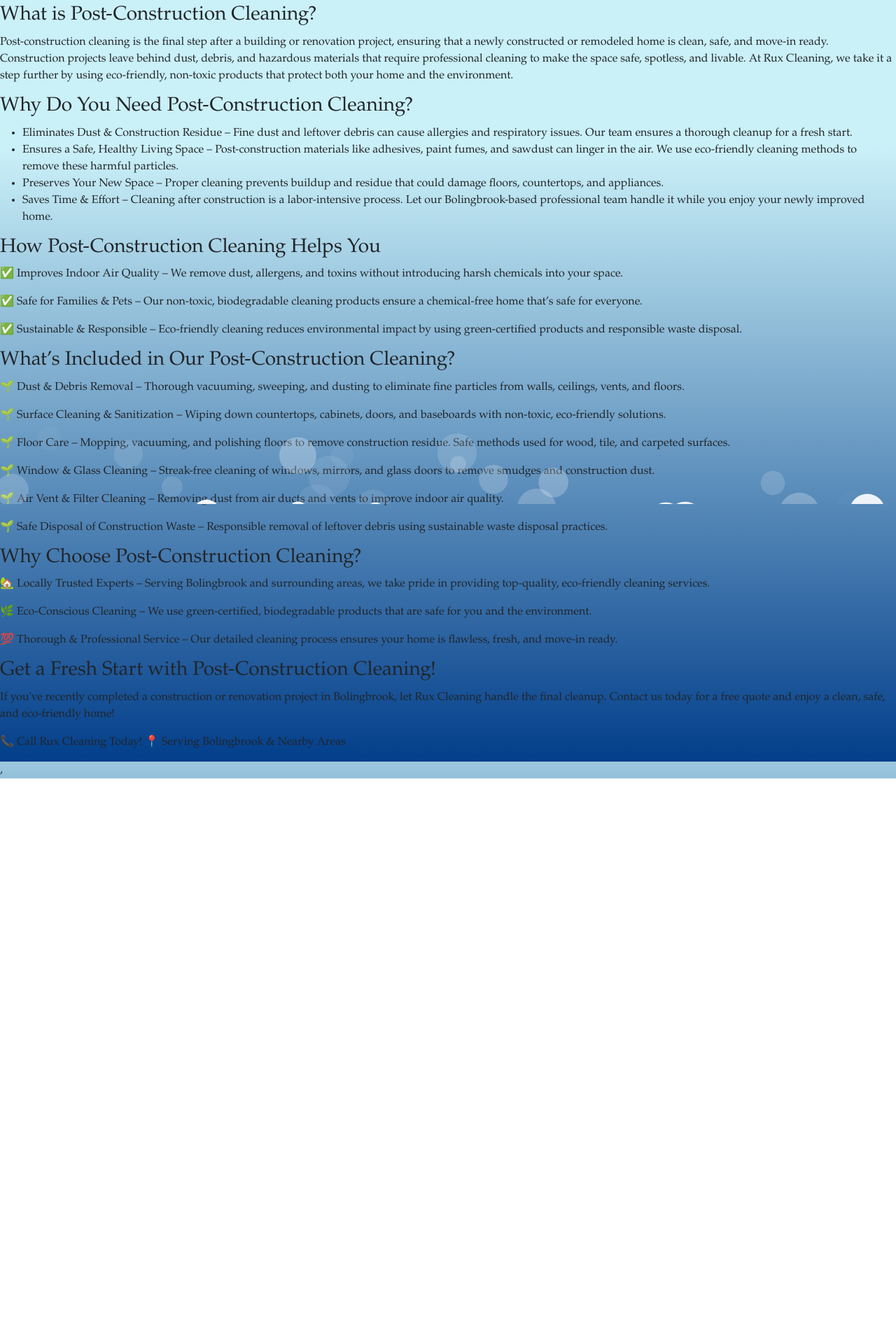
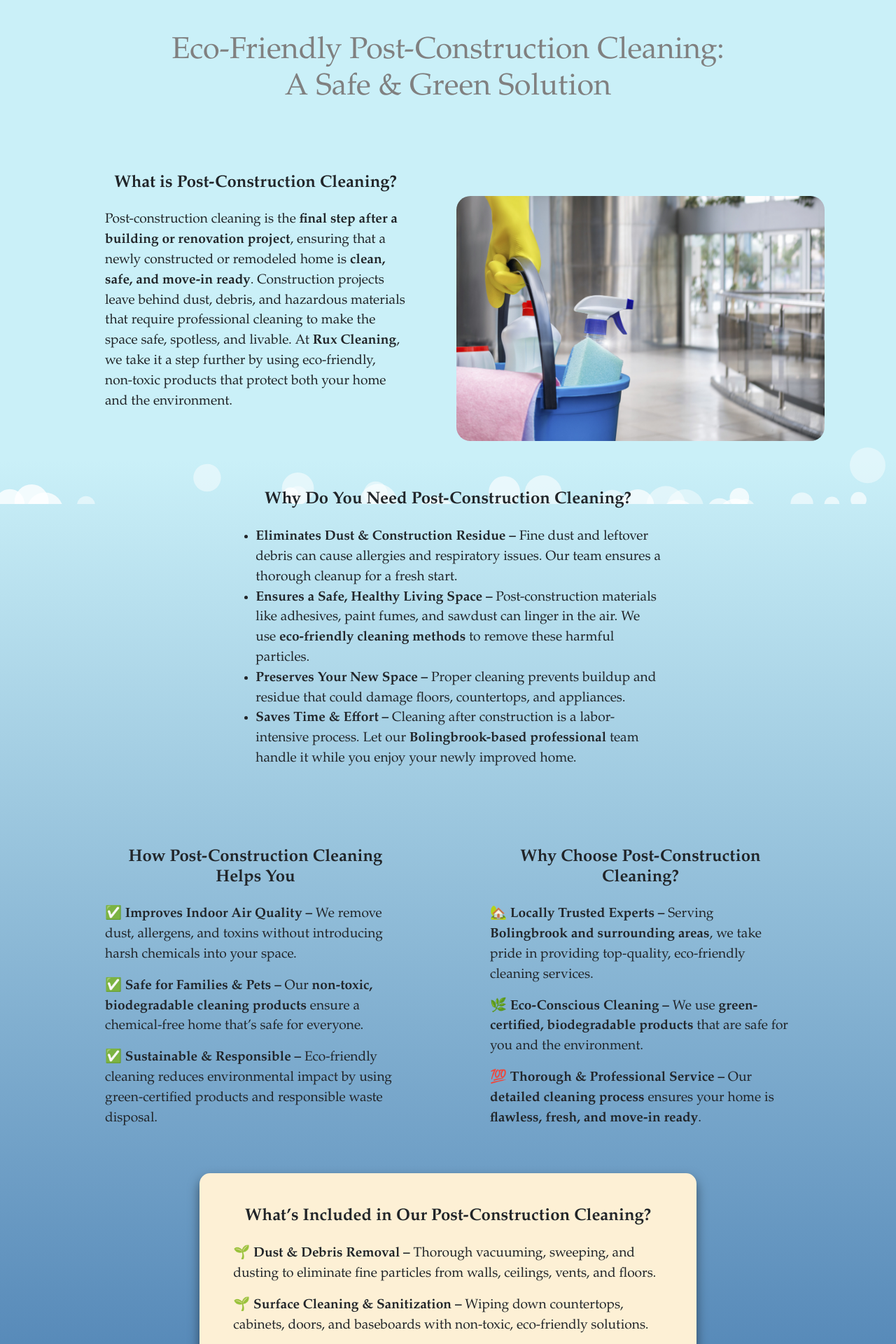
Before and after one commit to YemnyFeliz/RuxCleaning, a React (Vite) app: page /postConstructionCleaning in a window 1280 px wide. Shown: the part 80-2000 px from the top of the page at 70% size. Before the commit the page ends 1192 px from the top, so only its background shows below. Built offline with nearby package versions, Linux system fonts and the light colour scheme.

Commit message:
Styled PostConstruction page.

```diff
--- a/Pages/Residential/PostConstruction.jsx
+++ b/Pages/Residential/PostConstruction.jsx
@@ -1,70 +1,142 @@
 import React from "react";
+import '../../src/App.css';
+import '../../styles/PostConstruction.css';
+import postConstruction from "../../src/assets/postConstruction.jpeg";
+
+import Card from 'react-bootstrap/Card';
+import Col from 'react-bootstrap/Col';
+import Row from 'react-bootstrap/Row';
 
 function PostConstruction() {
     return (
         <>
-            <div className="postConstruction">
-                <h2>Eco-Friendly Post-Construction Cleaning: A Safe & Green Solution
+            <div className="regResidential container">
+                <Row>
+                    <Col>
+                        <div className="regIntro">
+                            <h2 className="regTitle">Eco-Friendly Post-Construction Cleaning: <br />A Safe & Green Solution
                             </h2>
-                <h3>What is Post-Construction Cleaning?
-                </h3>
-                <p>Post-construction cleaning is the final step after a building or renovation project, ensuring that a newly constructed or remodeled home is clean, safe, and move-in ready. Construction projects leave behind dust, debris, and hazardous materials that require professional cleaning to make the space safe, spotless, and livable. At Rux Cleaning, we take it a step further by using eco-friendly, non-toxic products that protect both your home and the environment.
+                        </div>
+                    </Col>
+                </Row>
+
+                <Row xs={1} md={2} className="g-4">
+                    <Col md={6}>
+
+                        <Card className="regCard">
+                            <Card.Body>
+                                <Card.Title className="regCardTitle">What is Post-Construction Cleaning?
+                                </Card.Title>
+                                <Card.Text className="regCardText">
+                                    <p>
+                                    Post-construction cleaning is the <strong>final step after a building or renovation project</strong>,
+                                    ensuring that a newly constructed or remodeled home is <strong>clean, safe, and move-in ready</strong>.
+                                    Construction projects leave behind dust, debris, and hazardous materials that require professional cleaning to make the space safe, spotless, and livable.
+                                    At <strong>Rux Cleaning</strong>, we take it a step further by using <srtong>eco-friendly, non-toxic products</srtong> that protect both your home and the environment.
                                     </p>
-            </div>
-            <div className="whyPostCostruction">
-                <h3>Why Do You Need Post-Construction Cleaning?
-                </h3>
+                                </Card.Text>
+                            </Card.Body>
+                        </Card>
+                    </Col>
+                    <Col md={6}>
+                        <Card.Img className="img" src={postConstruction}></Card.Img>
+                    </Col>
+                </Row>
+
+                <Row>
+                <Col md={{ span: 8, offset: 2 }}>
+                        <Card className="regCard">
+                            <Card.Body>
+                                <Card.Title className="regCardTitle">Why Do You Need Post-Construction Cleaning?
+                                </Card.Title>
+                                <Card.Text className="regCardText">
                                     <ul>
-                    <li>Eliminates Dust & Construction Residue – Fine dust and leftover debris can cause allergies and respiratory issues. Our team ensures a thorough cleanup for a fresh start.
+                                        <li><strong>Eliminates Dust & Construction Residue –</strong> Fine dust and leftover debris can cause allergies and respiratory issues. Our team ensures a thorough cleanup for a fresh start.
                                         </li>
-                    <li>Ensures a Safe, Healthy Living Space – Post-construction materials like adhesives, paint fumes, and sawdust can linger in the air. We use eco-friendly cleaning methods to remove these harmful particles.
+                                        <li><strong>Ensures a Safe, Healthy Living Space –</strong> Post-construction materials like adhesives, paint fumes, and sawdust can linger in the air. We use <strong>eco-friendly cleaning methods</strong> to remove these harmful particles.
                                         </li>
-                    <li>Preserves Your New Space – Proper cleaning prevents buildup and residue that could damage floors, countertops, and appliances.
+                                        <li><strong>Preserves Your New Space –</strong> Proper cleaning prevents buildup and residue that could damage floors, countertops, and appliances.
                                         </li>
-                    <li>Saves Time & Effort – Cleaning after construction is a labor-intensive process. Let our Bolingbrook-based professional team handle it while you enjoy your newly improved home.
+                                        <li><strong>Saves Time & Effort – </strong>Cleaning after construction is a labor-intensive process. Let our <strong>Bolingbrook-based professional</strong> team handle it while you enjoy your newly improved home.
                                         </li>
                                     </ul>
-            </div>
-            <div className="howPostConstruction">
-                <h3>How Post-Construction Cleaning Helps You
-                </h3>
-                <p>✅ Improves Indoor Air Quality – We remove dust, allergens, and toxins without introducing harsh chemicals into your space.</p>
-                <p>✅ Safe for Families & Pets – Our non-toxic, biodegradable cleaning products ensure a chemical-free home that’s safe for everyone.</p>
-                <p>✅ Sustainable & Responsible – Eco-friendly cleaning reduces environmental impact by using green-certified products and responsible waste disposal.</p>
-            </div>
-            <div className="includedPostCosntruction">
-                <h3>What’s Included in Our Post-Construction Cleaning?
-                </h3>
-                <p>🌱 Dust & Debris Removal – Thorough vacuuming, sweeping, and dusting to eliminate fine particles from walls, ceilings, vents, and floors.</p>
-                <p>🌱 Surface Cleaning & Sanitization – Wiping down countertops, cabinets, doors, and baseboards with non-toxic, eco-friendly solutions.</p>
-                <p>🌱 Floor Care – Mopping, vacuuming, and polishing floors to remove construction residue. Safe methods used for wood, tile, and carpeted surfaces.</p>
-                <p>🌱 Window & Glass Cleaning – Streak-free cleaning of windows, mirrors, and glass doors to remove smudges and construction dust.</p>
-                <p>🌱 Air Vent & Filter Cleaning – Removing dust from air ducts and vents to improve indoor air quality.</p>
-                <p>🌱 Safe Disposal of Construction Waste – Responsible removal of leftover debris using sustainable waste disposal practices.</p>
-            </div>
+                                </Card.Text>
+                            </Card.Body>
+                        </Card>
+                    </Col>
+                    </Row>
 
-            <div className="whyChoosePostConstruction">
-                <h3>Why Choose Post-Construction Cleaning?
-                </h3>
-                <p>🏡 Locally Trusted Experts – Serving Bolingbrook and surrounding areas, we take pride in providing top-quality, eco-friendly cleaning services.
+                <Row>
+                    <Col>
+                        <Card className="regCard">
+                            <Card.Body>
+                                <Card.Title className="regCardTitle">How Post-Construction Cleaning Helps You</Card.Title>
+                                <Card.Text className="regCardText">
+                                    <p>✅ <strong>Improves Indoor Air Quality –</strong> We remove dust, allergens, and toxins without introducing harsh chemicals into your space.</p>
+                                    <p>✅ <strong>Safe for Families & Pets –</strong> Our <strong>non-toxic, biodegradable cleaning products</strong> ensure a chemical-free home that’s safe for everyone.</p>
+                                    <p>✅ <strong>Sustainable & Responsible – </strong>Eco-friendly cleaning reduces environmental impact by using green-certified products and responsible waste disposal.</p>
+                                </Card.Text>
+                            </Card.Body>
+                        </Card>
+                    </Col>
+
+                    <Col>
+                        <Card className="regCard">
+                            <Card.Body>
+                                <Card.Title className="regCardTitle">Why Choose Post-Construction Cleaning?</Card.Title>
+                                <Card.Text className="regCardText">
+                                    <p>🏡 <strong>Locally Trusted Experts –</strong> Serving <strong>Bolingbrook and surrounding areas</strong>, we take pride in providing top-quality, eco-friendly cleaning services.
                                     </p>
-                <p>🌿 Eco-Conscious Cleaning – We use green-certified, biodegradable products that are safe for you and the environment.
+                                    <p>🌿 <strong>Eco-Conscious Cleaning –</strong> We use <strong>green-certified, biodegradable products</strong> that are safe for you and the environment.
                                     </p>
-                <p>💯 Thorough & Professional Service – Our detailed cleaning process ensures your home is flawless, fresh, and move-in ready.
+                                    <p>💯 <strong>Thorough & Professional Service –</strong> Our <strong>detailed cleaning process</strong> ensures your home is <strong>flawless, fresh, and move-in ready</strong>.
+                                    </p>
+                                </Card.Text>
+                            </Card.Body>
+                        </Card>
+                    </Col>
+                </Row>
+
+
+                <Row className="mb-5">
+                    <Col md={{ span: 8, offset: 2 }}>
+                        <Card Card className="resCard h-100">
+                            <Card.Body>
+                                <Card.Title className="resCardTitle">What’s Included in Our Post-Construction Cleaning?</Card.Title>
+                                <Card.Text className="resCardText">
+                                    <p>🌱 <strong>Dust & Debris Removal – </strong>Thorough vacuuming, sweeping, and dusting to eliminate fine particles from walls, ceilings, vents, and floors.</p>
+                                    <p>🌱 <strong>Surface Cleaning & Sanitization –</strong> Wiping down countertops, cabinets, doors, and baseboards with non-toxic, eco-friendly solutions.</p>
+                                    <p>🌱 <strong>Floor Care –</strong> Mopping, vacuuming, and polishing floors to remove construction residue. Safe methods used for wood, tile, and carpeted surfaces.</p>
+                                    <p>🌱 <strong>Window & Glass Cleaning –</strong> Streak-free cleaning of windows, mirrors, and glass doors to remove smudges and construction dust.</p>
+                                    <p>🌱 <strong>Air Vent & Filter Cleaning –</strong> Removing dust from air ducts and vents to improve indoor air quality.</p>
+                                    <p>🌱 <strong>Safe Disposal of Construction Waste –</strong> Responsible removal of leftover debris using sustainable waste disposal practices.</p>
+                                </Card.Text>
+                            </Card.Body>
+                        </Card>
+                    </Col>
+                </Row>
+
+                <Row className="justify-content-center">
+                    <Col md={6}>
+                        <Card className="bookCard ">
+                            <Card.Body>
+                                <Card.Title className="resCardTitle">Get a Fresh Start with Post-Construction Cleaning!</Card.Title>
+                                <Card.Text className="resCardText">
+                                    <p className="text-indent">If you've recently completed a construction or renovation project in <strong>Bolingbrook</strong>, let <strong>Rux Cleaning</strong> handle the <strong>final cleanup</strong>.
+                                    Contact us today for a free quote and enjoy a clean, safe, and eco-friendly home!
+                                    </p>
+                                    <p><strong>📞 Call Rux Cleaning Today!
+                                        📍 Serving Bolingbrook & Nearby Areas</strong>
                                     </p>
 
-            </div>
-            <div className="bookPostConstruction">
-                <h3>Get a Fresh Start with Post-Construction Cleaning!
-                </h3>
-                <p>If you've recently completed a construction or renovation project in Bolingbrook, let Rux Cleaning handle the final cleanup. Contact us today for a free quote and enjoy a clean, safe, and eco-friendly home!
-                </p>
-                <p>📞 Call Rux Cleaning Today!
-                    📍 Serving Bolingbrook & Nearby Areas
-                </p>
+                                </Card.Text>
+                            </Card.Body>
+                        </Card>
+                    </Col>
+                </Row>
+
 
             </div>
-
         </>
     )
 }
--- a/Pages/Residential/RegularCleaning.jsx
+++ b/Pages/Residential/RegularCleaning.jsx
@@ -13,7 +13,7 @@
 function RegularCleaning() {
     return (
         <>
-            <div className="regResidential container ">
+            <div className="regResidential container">
                 <Row>
                     <Col>
                         <div className="regIntro">
--- a/styles/PostConstruction.css
+++ b/styles/PostConstruction.css
@@ -0,0 +1,6 @@
+.img {
+    margin-top: 5rem;
+    max-width: 100%;
+    height: auto;
+    border-radius: 20px;
+  }
```
Also changed, not shown: src/assets/postConstruction.jpeg (added). Lines whose indentation alone changed are shown as unchanged.
